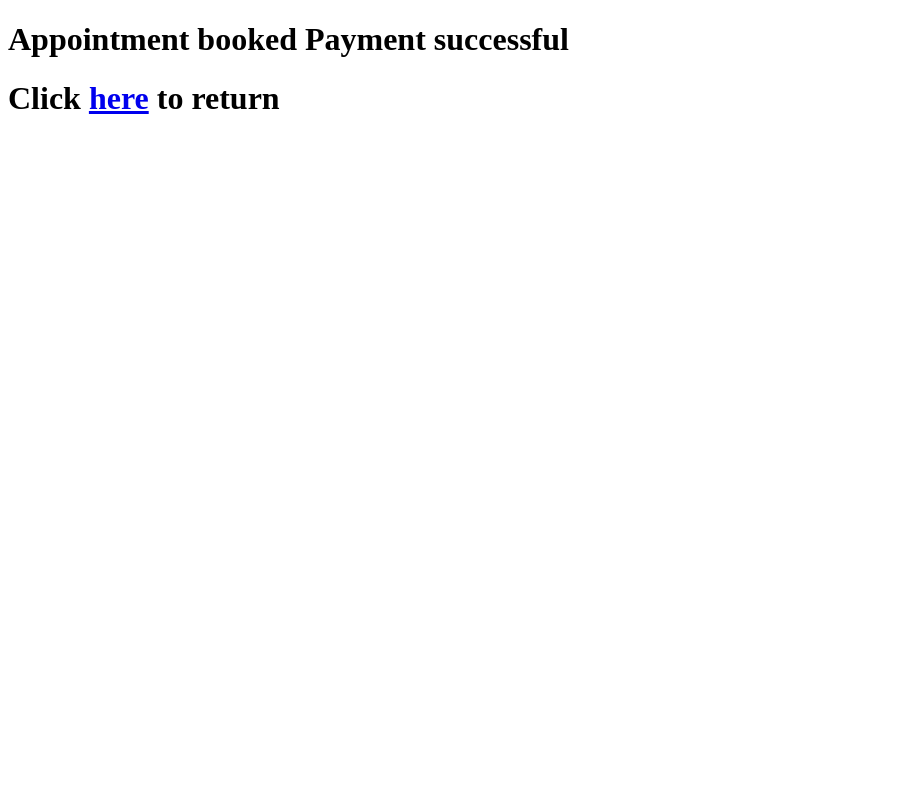
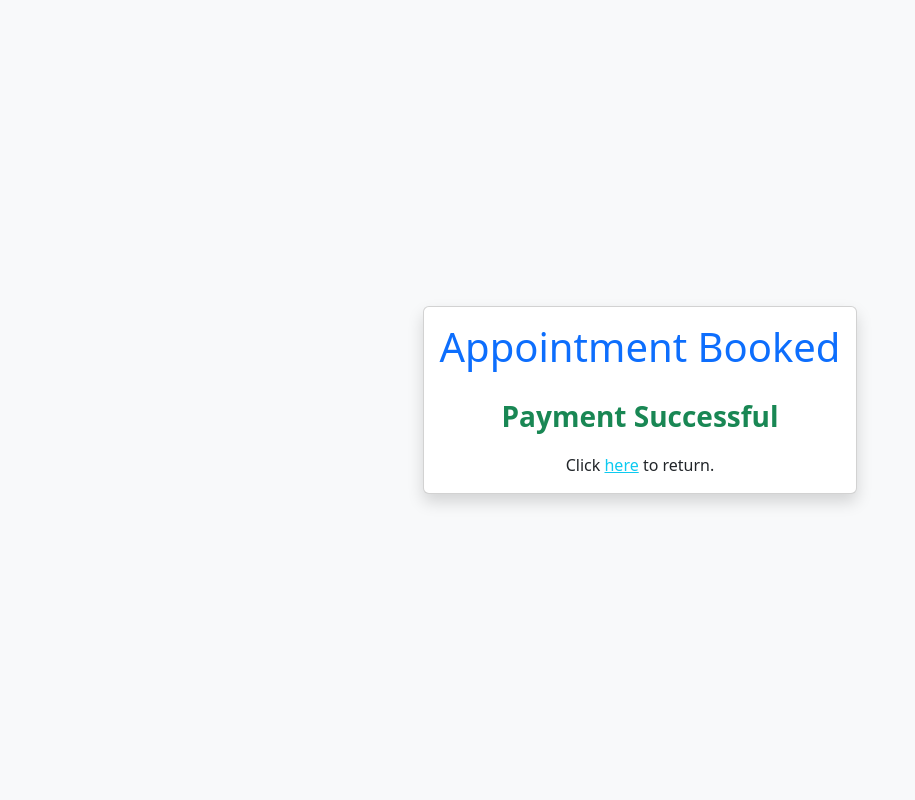
Before and after one commit to salifpeer/minorproject, a PHP site: page /minorProject/patient/success.php in a window 1280 px wide. Shown: the whole page, without its empty margins (0-915 px from the left). Run offline with PHP 8.4, Linux system fonts and the light colour scheme.

Commit message:
add payment

```diff
--- a/patient/success.php
+++ b/patient/success.php
@@ -1,12 +1,27 @@
 <!DOCTYPE html>
 <html lang="en">
+
 <head>
     <meta charset="UTF-8">
     <meta name="viewport" content="width=device-width, initial-scale=1.0">
-    <title>Document</title>
+    <title>Appointment Confirmation</title>
+    <link href="https://cdn.jsdelivr.net/npm/bootstrap@5.3.0/dist/css/bootstrap.min.css" rel="stylesheet">
 </head>
-<body>
-    <h1 color="aqua">Appointment  booked Payment successful<h1>
-    <label>Click <a onclick="goback()" href="welcome.php" class="text-info stretched-link">here</a> to return</label>
+
+<body class="bg-light">
+    <div class="container-fluid d-flex justify-content-center align-items-center" style="height: 100vh;">
+        <div class="card shadow text-center">
+            <div class="card-body">
+                <h1 class="text-primary mb-4">Appointment Booked</h1>
+                <p class="text-success fs-3 fw-bold">Payment Successful</p>
+                <label class="d-block">
+                    Click <a onclick="goback()" href="welcome.php" class="text-info text-decoration-underline">here</a>
+                    to return.
+                </label>
+            </div>
+        </div>
+    </div>
+    <script src="https://cdn.jsdelivr.net/npm/bootstrap@5.3.0/dist/js/bootstrap.bundle.min.js"></script>
 </body>
+
 </html>
```
Also changed, not shown: patient/setAppointment.php (+6 -7 lines).
